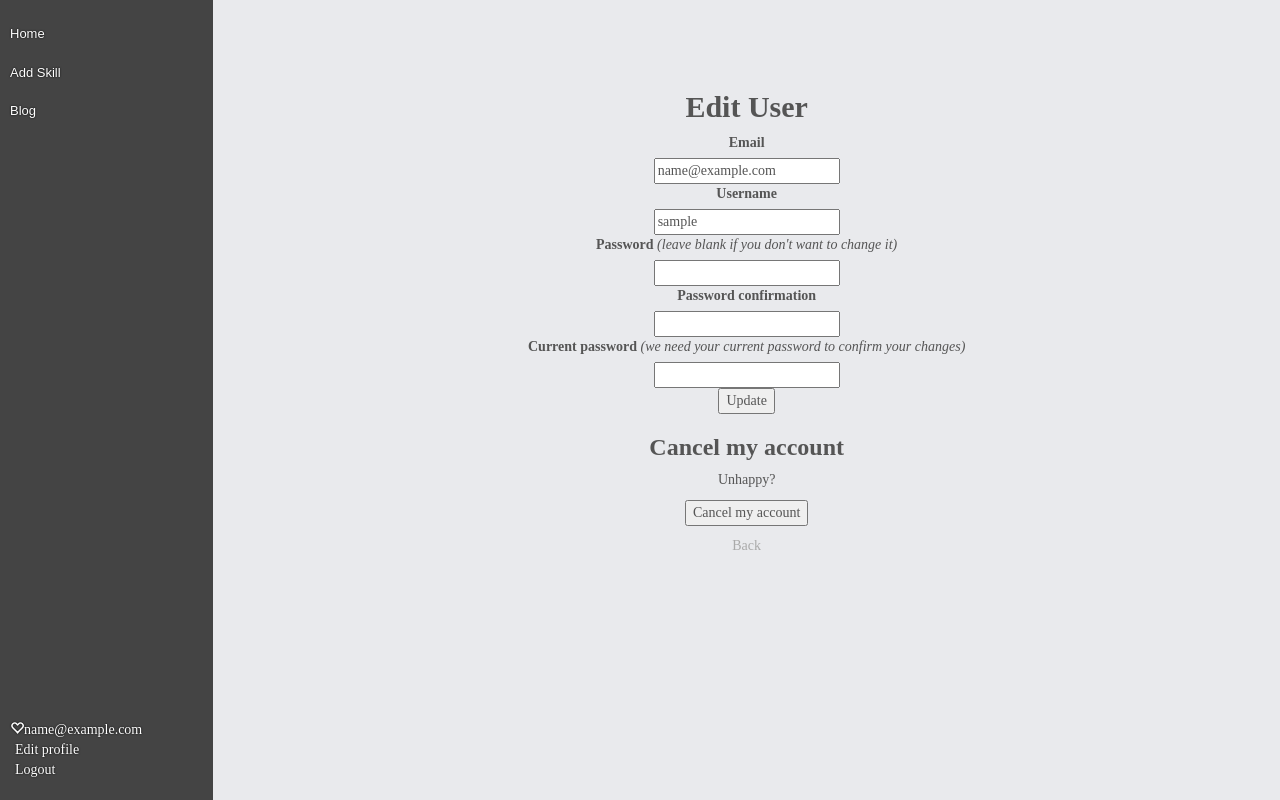
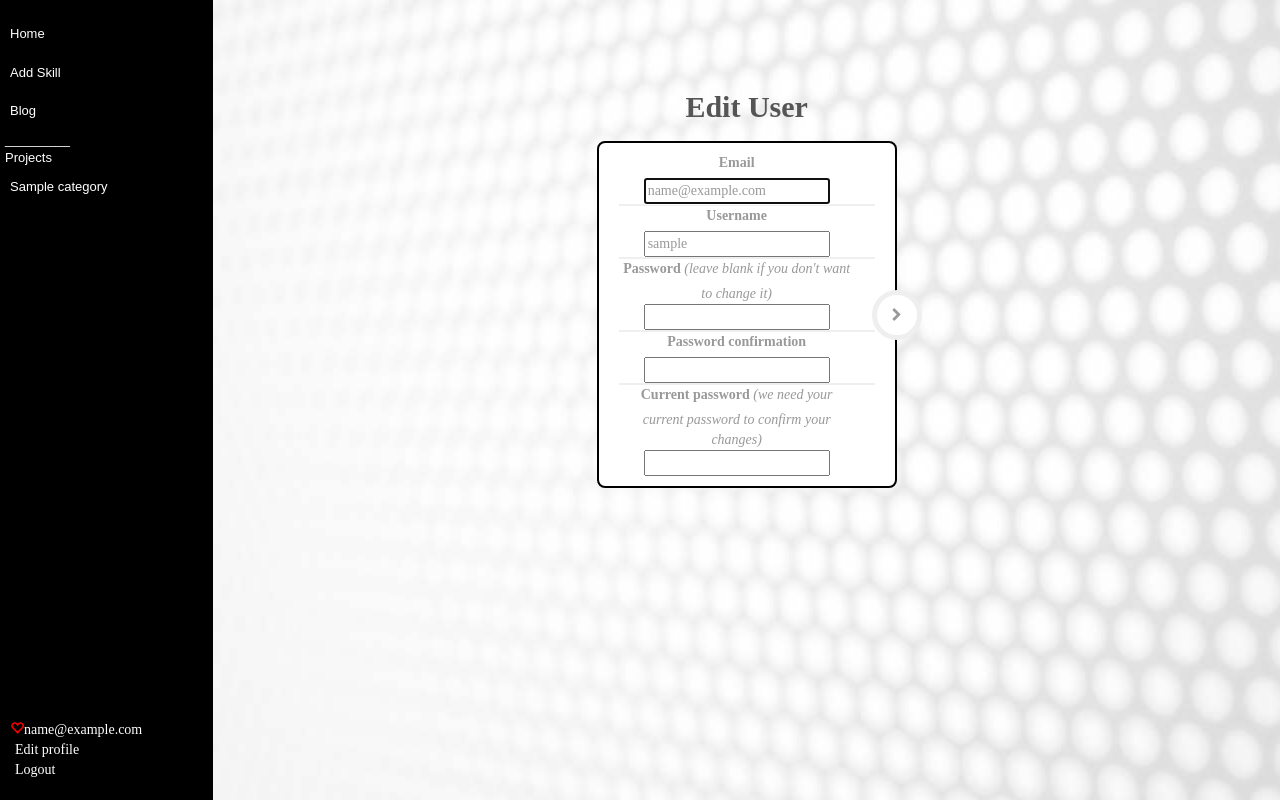
Before and after one commit to KaijuKevin/Portfolio-1, a Rails app: page /users/edit in a window 1280 px wide. Run offline with Rails 7, Linux system fonts and the light colour scheme; a user stored in the database is signed in; tables that the repository leaves empty hold one stand-in row (values such as "Sample post"); style sheets or scripts are compiled from the project's sources; some libraries are stand-ins or nearby versions.

Commit message:
add new form styling and background image.

```diff
--- a/app/assets/stylesheets/application.scss
+++ b/app/assets/stylesheets/application.scss
@@ -32,10 +32,15 @@
  // Whatever application styles you have go last
  // @import "base";
 
- input:focus {
-   outline: 0;
- }
 
+.glyphicon {
+  color: red;
+}
+
+
+.well {
+  background-color: rga( 0, 0, 0, 0.11)
+}
 
 
 .panel {
@@ -152,7 +157,7 @@ hr {
   position: absolute;
   right: 0;
   top: 0;
-  background-color:#444444;
+  background-color:#000;
   /*
   background-image:url('/assets/example/bg_suburb.jpg');
   background-size:cover;
@@ -190,6 +195,8 @@ hr {
   background-color:#e9eaed;
   padding-left:0;
   padding-right:0;
+  background-image: url("background.jpg");
+  background-repeat: no-repeat;
 }
 #main .img-circle {
   margin-top:18px;
@@ -230,7 +237,7 @@ hr {
   border-radius:2px;
 }
 #sidebar-footer {
-  background-color:#444;
+  background-color:#000;
   position:absolute;
   bottom:5px;
   padding:5px;
@@ -443,6 +450,9 @@ a:hover {
   background: #ffffff;
   color: #999999;
   border-radius: 8px;
+  border-width: 2px;
+  border-style: solid;
+  border-color: black;
   padding: 10px 20px;
 }
 .login-group-checkbox {
--- a/app/views/categories/show.html.erb
+++ b/app/views/categories/show.html.erb
@@ -2,10 +2,10 @@
 <h1><%= @category.name %></h1>
 
   <div class= 'well'>
-    <p><b>Description:</b> <%= @category.description %></p>
+    <p><%= @category.description %></p>
   </div>
 
-<h2>Projects</h2>
+<h3>Projects</h3>
 
   <% if @category.projects.any? %>
     <ul>
--- a/app/views/devise/registrations/edit.html.erb
+++ b/app/views/devise/registrations/edit.html.erb
@@ -1,44 +1,42 @@
 <h2>Edit <%= resource_name.to_s.humanize %></h2>
-
 <%= form_for(resource, as: resource_name, url: registration_path(resource_name), html: { method: :put }) do |f| %>
 <%= devise_error_messages! %>
-
-  <div class="field">
+<div class="login-form-1">
+  <form id="register-form" class="text-left">
+    <div class="login-form-main-message"></div>
+    <div class="main-login-form">
+      <div class="login-group">
+        <div class="form-group">
           <%= f.label :email %><br />
           <%= f.email_field :email, autofocus: true %>
         </div>
-
-  <div class="field">
+        <div class="form-group">
           <%= f.label :username %><br />
           <%= f.text_field :username %>
         </div>
-
         <% if devise_mapping.confirmable? && resource.pending_reconfirmation? %>
         <div>Currently waiting confirmation for: <%= resource.unconfirmed_email %></div>
         <% end %>
-
-  <div class="field">
+        <div class="form-group">
           <%= f.label :password %> <i>(leave blank if you don't want to change it)</i><br />
           <%= f.password_field :password, autocomplete: "off" %>
         </div>
 
-  <div class="field">
+        <div class="form-group">
           <%= f.label :password_confirmation %><br />
           <%= f.password_field :password_confirmation, autocomplete: "off" %>
         </div>
-
-  <div class="field">
+        <div class="form-group">
           <%= f.label :current_password %> <i>(we need your current password to confirm your changes)</i><br />
           <%= f.password_field :current_password, autocomplete: "off" %>
         </div>
-
+      </div>
+      <button type="submit" class="login-button"><i class="fa fa-chevron-right"></i></button>
+    </div>
+    <div class="etc-login-form">
       <div class="actions">
-    <%= f.submit "Update" %>
+      </div>
+      </div>
+    </form>
   </div>
   <% end %>
-
-<h3>Cancel my account</h3>
-
-<p>Unhappy? <%= button_to "Cancel my account", registration_path(resource_name), data: { confirm: "Are you sure?" }, method: :delete %></p>
-
-<%= link_to "Back", :back %>
--- a/app/views/devise/sessions/new.html.erb
+++ b/app/views/devise/sessions/new.html.erb
@@ -37,7 +37,7 @@
         </div>
         <div class="form-group login-group-checkbox">
           <input type="checkbox" id="lg_remember" name="lg_remember">
-          <label for="lg_remember">remember</label>
+          <label for="lg_remember">remember me?</label>
         </div>
       </div>
       <button type="submit" class="login-button"><i class="fa fa-chevron-right"></i></button>
--- a/app/views/layouts/application.html.erb
+++ b/app/views/layouts/application.html.erb
@@ -19,6 +19,11 @@
         <li><%= link_to "Home", categories_path %></li>
         <li><%= link_to "Add Skill", new_category_path %></li>
         <li><%= link_to "Blog", posts_path %></li>
+        <li>_________ </li>
+        <li>Projects</li>
+        <% Category.all.each do |category| %>
+        <li><%= link_to category.name, category_path(category) %></li>
+        <% end %>
         <br><br><br><br><br><br><br><br><br><br><br><br><br><br><br><br><br><br><br><br><br><br><br><br><br><br><br>
 
       </ul>
--- a/app/views/posts/_form.html.erb
+++ b/app/views/posts/_form.html.erb
@@ -1,3 +1,5 @@
+<h1>New Blog Post</h1>
+
 <%= form_for(@post) do |f| %>
 	<div class="form-group">
 		<%= f.label :title %>
--- a/app/views/projects/_form.html.erb
+++ b/app/views/projects/_form.html.erb
@@ -1,11 +1,8 @@
 <%= render('layouts/errors', :object => @project) %>
 
 <%= bootstrap_form_for [@category, @project] do |f| %>
-  <%= f.label :name %>
   <%= f.text_field :name %>
-  <%= f.label :link %>
   <%= f.text_field :link %>
-  <%= f.label :description %>
   <%= f.text_field :description %>
   <p><%= f.submit %></p>
 <% end %>
--- a/app/views/projects/new.html.erb
+++ b/app/views/projects/new.html.erb
@@ -1,3 +1,3 @@
-<h1>New task for <%= @category.name %></h1>
+<h1>New <%= @category.name %> Project</h1>
 
 <%= render 'form' %>
```
Also changed, not shown: app/views/categories/index.html.erb (+2 -9 lines), app/views/devise/registrations/new.html.erb (+0 -39 lines), app/views/posts/index.html.erb (+4 -4 lines), app/views/posts/show.html.erb (+11 -6 lines), app/assets/images/background.jpg. Lines whose indentation alone changed are shown as unchanged.
